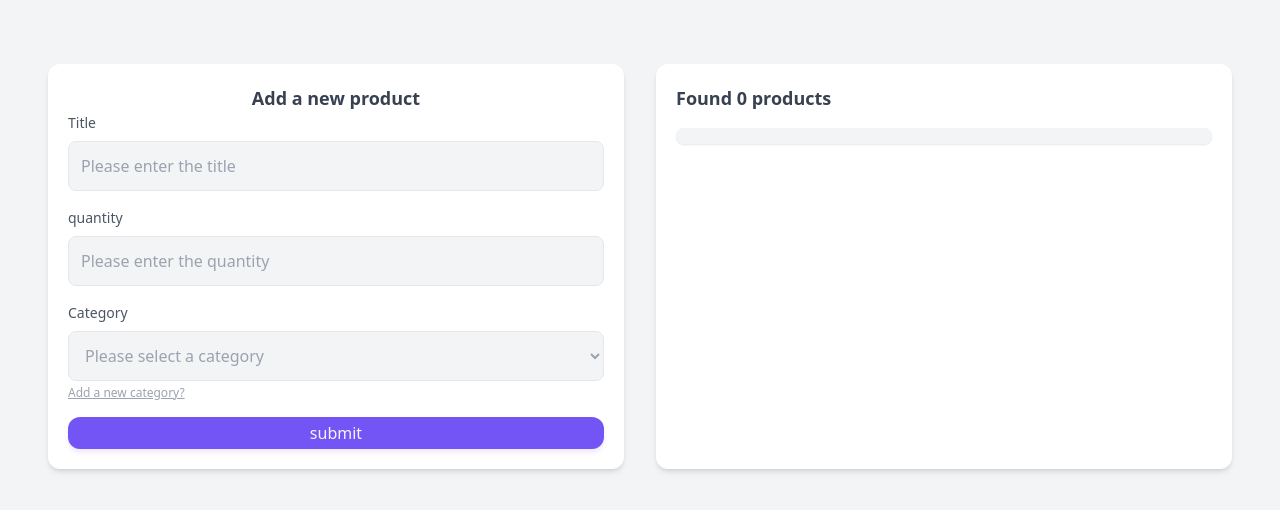
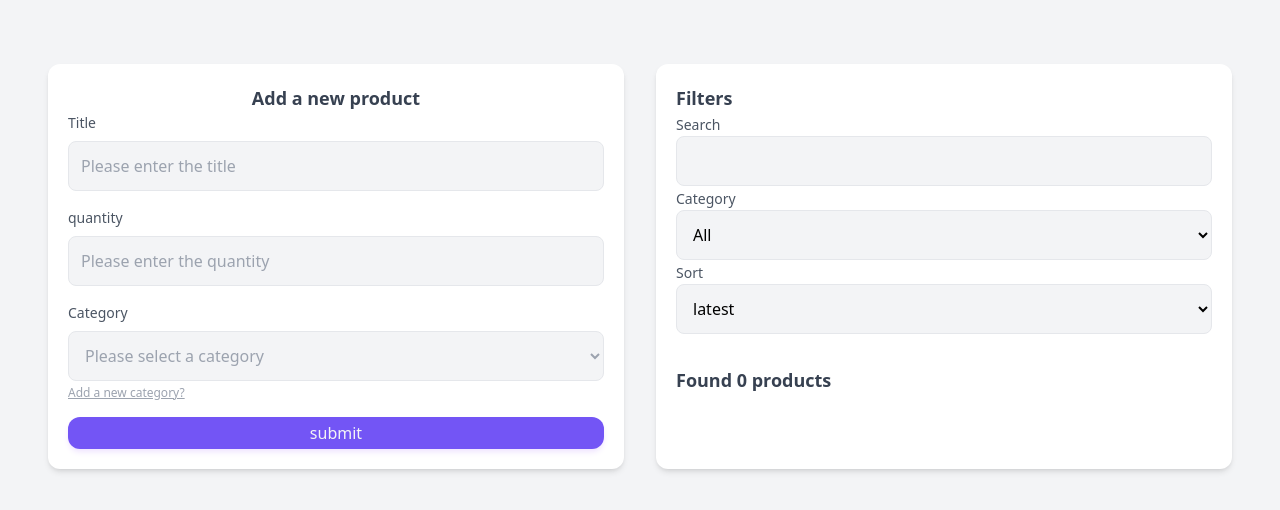
Before and after one commit to ArianMakiabadi/Inventory-app, a React (Vite) app: page / in a window 1280 px wide. Shown: the top 510 px of the page. Built offline with nearby package versions, Linux system fonts and the light colour scheme.

Commit message:
filters added

```diff
--- /dev/null
+++ b/src/components/Filters.jsx
@@ -0,0 +1,70 @@
+import { useEffect, useState } from "react";
+import { useLocalStorageContext } from "../context/LocalStorageContext";
+
+function Filters({ setFilteredProducts }) {
+  const { categories, products } = useLocalStorageContext();
+  const [searchTerm, setSearchTerm] = useState("");
+  const [selectedCategory, setSelectedCategory] = useState("ALL");
+  const [sort, setSort] = useState("latest");
+
+  useEffect(() => {
+    let filtered = [...products];
+    // filter by category first
+    if (selectedCategory !== "ALL") {
+      filtered = filtered.filter(
+        (product) => product.category === selectedCategory
+      );
+    }
+    // filtering by search term
+    if (searchTerm !== "") {
+      filtered = filtered.filter((product) =>
+        product.title.includes(searchTerm)
+      );
+    }
+    // sorting
+    if (sort === "latest") {
+      filtered = filtered.sort((a, b) => new Date(b.date) - new Date(a.date));
+    } else {
+      filtered = filtered.sort((a, b) => new Date(a.date) - new Date(b.date));
+    }
+
+    setFilteredProducts(filtered);
+  }, [products, selectedCategory, searchTerm, sort, setFilteredProducts]);
+
+  const handleCategory = (e) => setSelectedCategory(e.target.value);
+  const handleSort = (e) => setSort(e.target.value);
+  const handleSearch = (e) =>
+    setSearchTerm(e.target.value.trim().toLowerCase());
+
+  return (
+    <div className="pb-8">
+      <h2 className="font-semibold text-lg text-secondary-700">Filters</h2>
+      <div>
+        <div>
+          <label htmlFor="search">Search</label>
+          <input type="text" id="search" onChange={handleSearch} />
+        </div>
+
+        <label htmlFor="categoryFilter">Category</label>
+        <select
+          onChange={handleCategory}
+          id="categoryFilter"
+          value={selectedCategory}
+        >
+          <option value="ALL">All</option>
+          {categories.map((category) => (
+            <option key={category.title}>{category.title}</option>
+          ))}
+        </select>
+
+        <label htmlFor="sort">Sort</label>
+        <select onChange={handleSort} id="sort" value={sort}>
+          <option value="latest">latest</option>
+          <option value="earliest">earliest</option>
+        </select>
+      </div>
+    </div>
+  );
+}
+
+export default Filters;
--- a/src/components/ViewSection.jsx
+++ b/src/components/ViewSection.jsx
@@ -1,8 +1,11 @@
+import { useState } from "react";
 import { useLocalStorageContext } from "../context/LocalStorageContext";
 import SingleProduct from "./SingleProduct";
+import Filters from "./Filters";
 
 function ViewSection() {
   const { products, setProducts } = useLocalStorageContext();
+  const [filteredProducts, setFilteredProducts] = useState(products);
 
   const handleDelete = (id) => {
     const newProducts = products.filter((product) => product.id !== id);
@@ -10,12 +13,13 @@ function ViewSection() {
   };
   return (
     <div className="bg-secondary-0 p-5 rounded-xl shadow-md max-w-xl w-full mx-auto">
+      <Filters setFilteredProducts={setFilteredProducts} />
       <h2 className="font-semibold text-lg text-secondary-700 pb-4">
-        Found {products?.length || "0"} products
+        Found {filteredProducts?.length || "0"} products
       </h2>
-      {products && (
+      {filteredProducts.length !== 0 && (
         <div className="flex flex-col gap-2 justify-between shadow-sm shadow-secondary-200 bg-secondary-100 max-h-[80%] rounded-lg p-2 overflow-y-auto">
-          {products.map((product) => (
+          {filteredProducts.map((product) => (
             <SingleProduct
               key={product.id}
               id={product.id}
```
